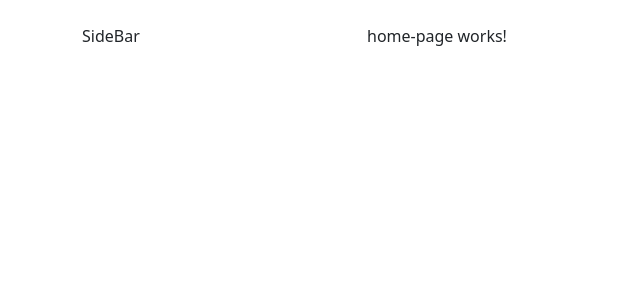
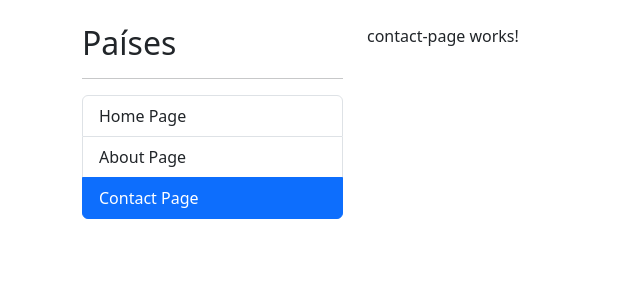
Before and after one commit to YahirPoot/countryApp, an Angular app: page /contact in a window 1280 px wide. Before the commit this address led to /home. Shown: the top 300 px of the page, without its empty margins (0-640 px from the left). Built offline with nearby package versions, Linux system fonts and the light colour scheme.

Commit message:
conociendo más sobre el router de angular core

```diff
--- a/src/app/app.component.html
+++ b/src/app/app.component.html
@@ -2,11 +2,11 @@
 
   <div class="col-3">
     <!-- SideBar -->
-     SideBar
+    <shared-sidebar></shared-sidebar>
   </div>
 
   <div class="col">
-
+    <!-- Nuestras Pagina -->
     <router-outlet></router-outlet>
   </div>
 </div>
--- /dev/null
+++ b/src/app/shared/components/sidebar/sidebar.component.html
@@ -0,0 +1,27 @@
+<h2>Países</h2>
+<hr>
+
+<ul class="list-group">
+
+  <!-- El routerLink nos sirve para navegar en tre las rutas en con src pero con mas funcionalidades -->
+  <li routerLink=""
+    routerLinkActive="active"
+    [routerLinkActiveOptions]="{exact: true}"
+    class="list-group-item">
+    Home Page
+  </li>
+
+  <li routerLink="about"
+    routerLinkActive="active"
+    class="list-group-item">
+    About Page
+  </li>
+
+  <li routerLink="contact"
+    routerLinkActive="active"
+    class="list-group-item">
+    Contact Page
+  </li>
+
+
+</ul>
--- /dev/null
+++ b/src/app/shared/components/sidebar/sidebar.component.ts
@@ -0,0 +1,10 @@
+import { Component } from '@angular/core';
+
+@Component({
+  selector: 'shared-sidebar',
+  templateUrl: './sidebar.component.html',
+  styles: ``
+})
+export class SidebarComponent {
+
+}
--- /dev/null
+++ b/src/app/shared/pages/contact-page/contact-page.component.html
@@ -0,0 +1 @@
+<p>contact-page works!</p>
--- /dev/null
+++ b/src/app/shared/pages/contact-page/contact-page.component.ts
@@ -0,0 +1,10 @@
+import { Component } from '@angular/core';
+
+@Component({
+  selector: 'shired-contact-page',
+  templateUrl: './contact-page.component.html',
+  styles: ``
+})
+export class ContactPageComponent {
+
+}
```
Also changed, not shown: src/app/app-routing.module.ts (+8 -3 lines), src/app/shared/shared.module.ts (+11 -3 lines).
